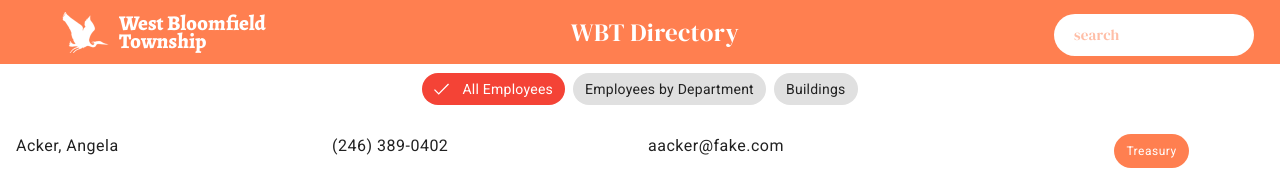
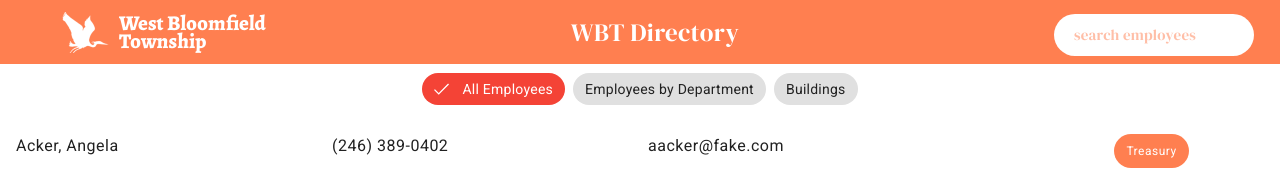
Before and after one commit to ethanrmcdowell/wbt-directory, an Angular app: page / in a window 1280 px wide. Shown: the top 170 px of the page. Built offline with nearby package versions, Linux system fonts and the light colour scheme.

Commit message:
sorting department arrays

```diff
--- a/src/app/app.component.html
+++ b/src/app/app.component.html
@@ -6,7 +6,7 @@
     <h1>WBT Directory</h1>
   </span>
   <span class="directory-search">
-    <input matInput type="search" placeholder="search" [(ngModel)]="searchText" (keydown)="directorySelected = 'all'">
+    <input matInput type="search" placeholder="search employees" [(ngModel)]="searchText" (keydown)="directorySelected = 'all'">
   </span>
 </mat-toolbar>
 
--- a/src/app/app.component.ts
+++ b/src/app/app.component.ts
@@ -1,7 +1,6 @@
 import { Component } from '@angular/core';
 import { CommonModule } from '@angular/common';
 
-// import { people } from '../assets/fakePeople';
 import data from '../assets/people.json';
 
 import { MatToolbarModule } from '@angular/material/toolbar';
@@ -29,6 +28,7 @@ export class AppComponent {
   people: any = data.users;
   searchText: string = "";
   directorySelected: string = "all";
+  departments: string[] = ["it", "hr", "police", "fire", "clerk", "treasury"];
   byDepartments: any = {
     it: [],
     police: [],
@@ -40,9 +40,7 @@ export class AppComponent {
 
   ngOnInit() {
     this.formatPhone();
-    this.people.sort((a: any, b: any) => a.lname.localeCompare(b.lname));
-
-    console.log(this.byDepartments);
+    this.sortArrays();
   }
 
   formatPhone() {
@@ -73,7 +71,15 @@ export class AppComponent {
     }
   }
 
+  sortArrays() {
+    this.people.sort((a: any, b: any) => a.lname.localeCompare(b.lname));
+    this.departments.forEach((dept) => {
+      this.byDepartments[dept].sort((a: any, b:any) => a.lname.localeCompare(b.lname));
+    });
+  }
+
   changeDirectory(event: any) {
+    this.searchText = "";
     this.directorySelected = event.value;
   }
 }
--- a/src/app/department-employees/department-employees.component.ts
+++ b/src/app/department-employees/department-employees.component.ts
@@ -12,7 +12,4 @@ import { PersonListComponent } from "../person-list/person-list.component";
 export class DepartmentEmployeesComponent {
   @Input() searchText: string = '';
   @Input() byDepartments: any;
-
-  ngOnInit() {
-  }
 }
```
